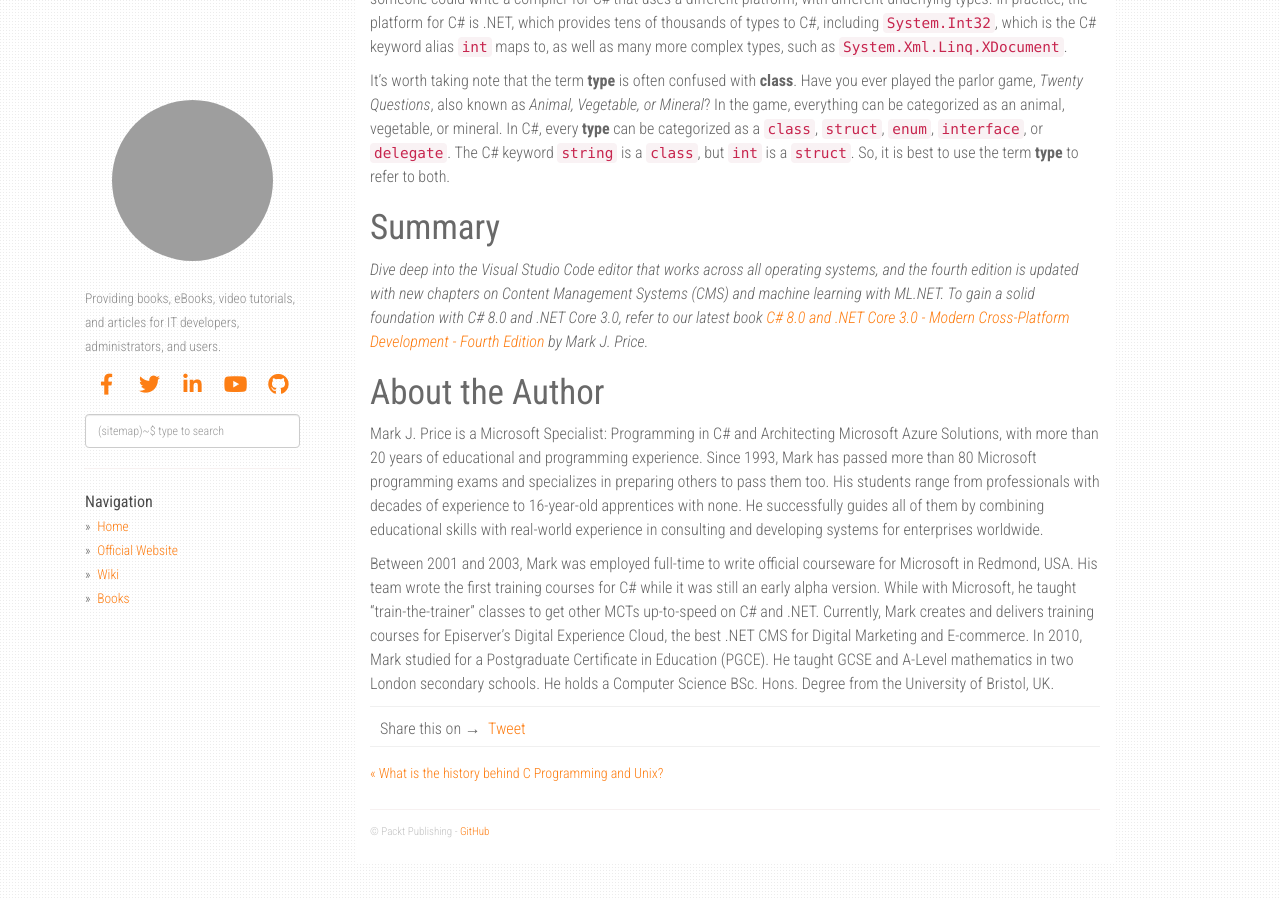
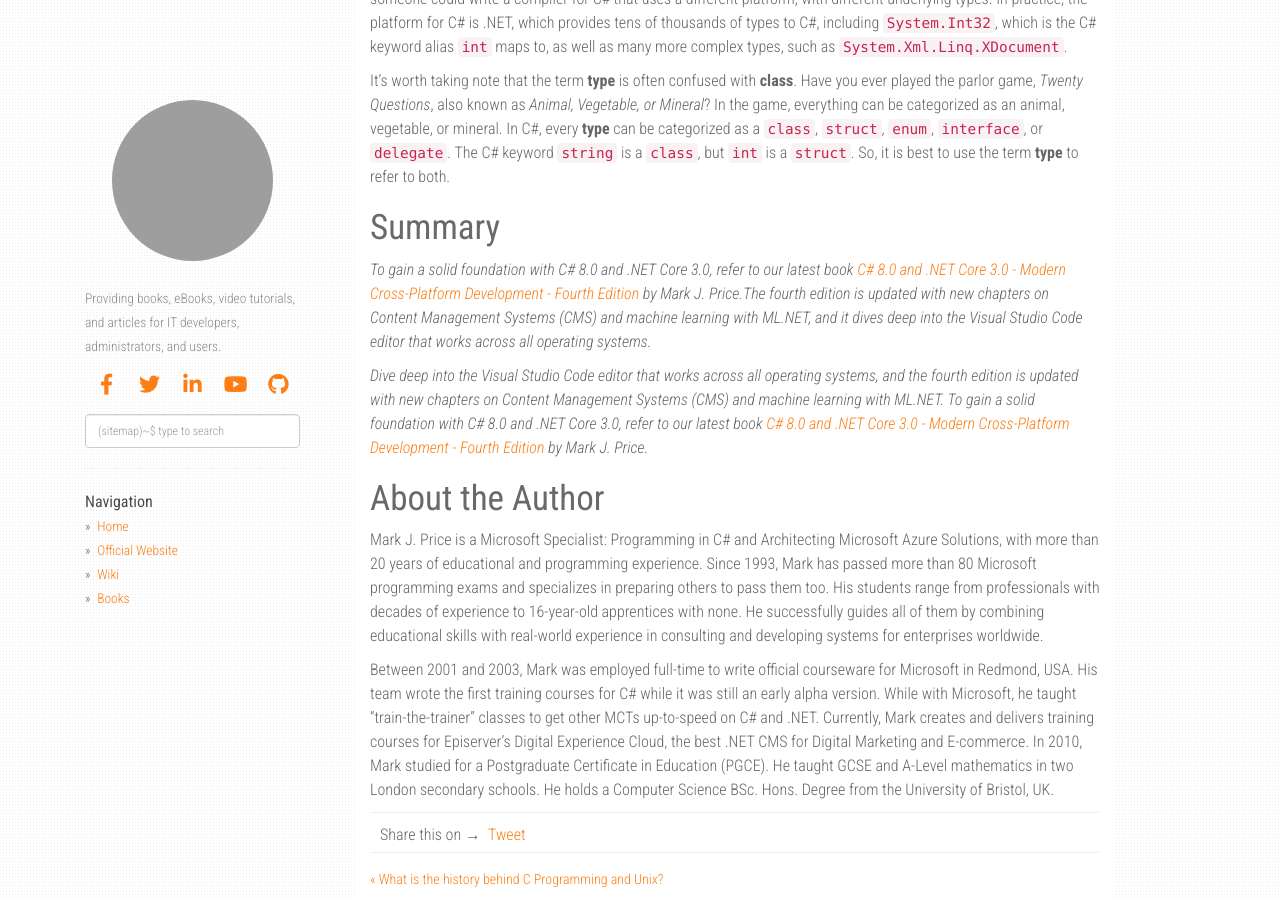
Before and after one commit to PacktPublishing/expert-insight, a Jekyll site: the page built from _posts/2019-10-22-understanding-c-sharp-basics-by-mark-j-price.markdown, in a window 1280 px wide and 900 px high, scrolled down 3345 px. Built offline with Jekyll 4.4.1, drawn with Linux system fonts in a browser that asks for light colours; nearby versions of some CDN libraries; comment, search, counter and statistics services are not loaded; grey boxes are pictures that could not be loaded.

Commit message:
Update 2019-10-22-understanding-c-sharp-basics-by-mark-j-price.markdown

```diff
--- a/_posts/2019-10-22-understanding-c-sharp-basics-by-mark-j-price.markdown
+++ b/_posts/2019-10-22-understanding-c-sharp-basics-by-mark-j-price.markdown
@@ -138,6 +138,8 @@
 
 # Summary
 
+_To gain a solid foundation with C# 8.0 and .NET Core 3.0, refer to our latest book [C# 8.0 and .NET Core 3.0 - Modern Cross-Platform Development - Fourth Edition](https://www.amazon.com/8-0-NET-Core-3-0-Cross-Platform/dp/1788478126?utm_source=libhunt&utm_packt=referral&utm_campaign=Outreach_PEN) by Mark J. Price.The fourth edition is updated with new chapters on Content Management Systems (CMS) and machine learning with ML.NET, and it dives deep into the Visual Studio Code editor that works across all operating systems._
+
 _Dive deep into the Visual Studio Code editor that works across all operating systems, and the fourth edition is updated with new chapters on Content Management Systems (CMS) and machine learning with ML.NET. To gain a solid foundation with C# 8.0 and .NET Core 3.0, refer to our latest book [C# 8.0 and .NET Core 3.0 - Modern Cross-Platform Development - Fourth Edition](https://www.amazon.com/8-0-NET-Core-3-0-Cross-Platform/dp/1788478126?utm_source=libhunt&utm_packt=referral&utm_campaign=Outreach_PEN) by Mark J. Price._
 
 # About the Author
```
